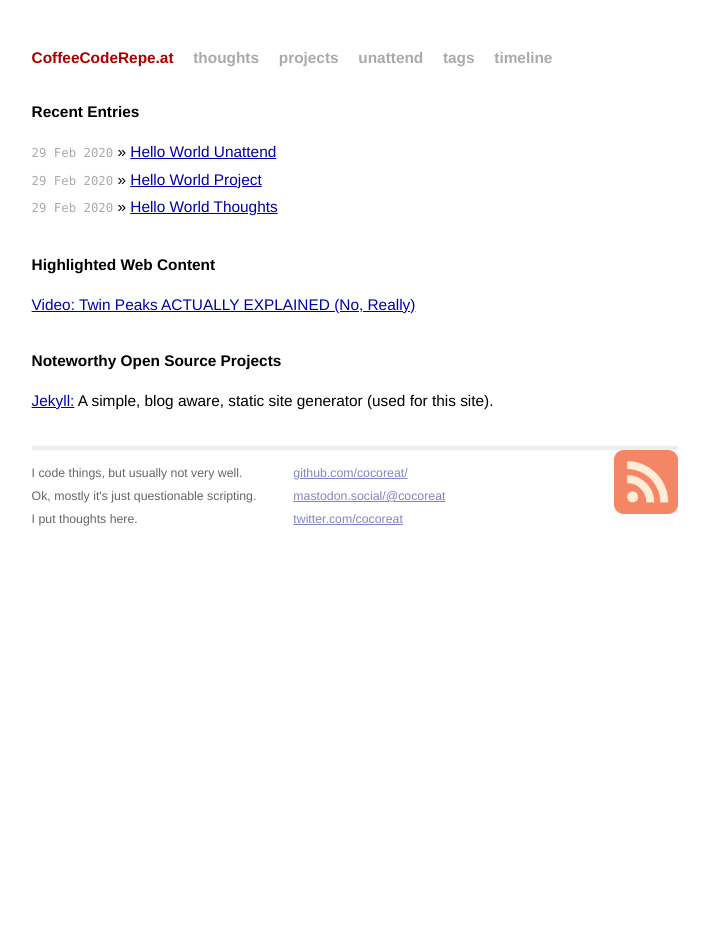
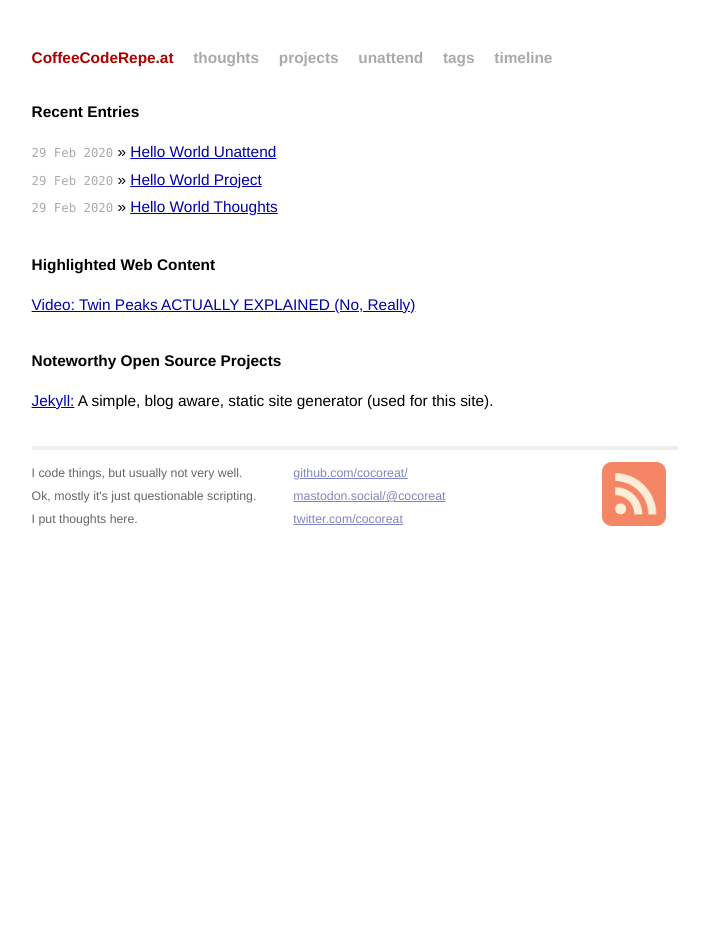
Before and after one commit to cocoreat/cocoreat.github.io, a Jekyll site: the page built from index.md, in a window 1280 px wide. Shown: the whole page, without its empty margins (285-994 px from the left). Built offline with Jekyll 4.4.1, drawn with Linux system fonts in a browser that asks for light colours.

Commit message:
adjust border

```diff
--- a/assets/css/screen.css
+++ b/assets/css/screen.css
@@ -133,8 +133,8 @@ ul.posts {
       }
 
     .site .footer .rss {
-      margin-top: auto;
-      margin-right: auto;
+      margin-top: 1em;
+      margin-right: 1em;
       float: right;
     }
 
```
